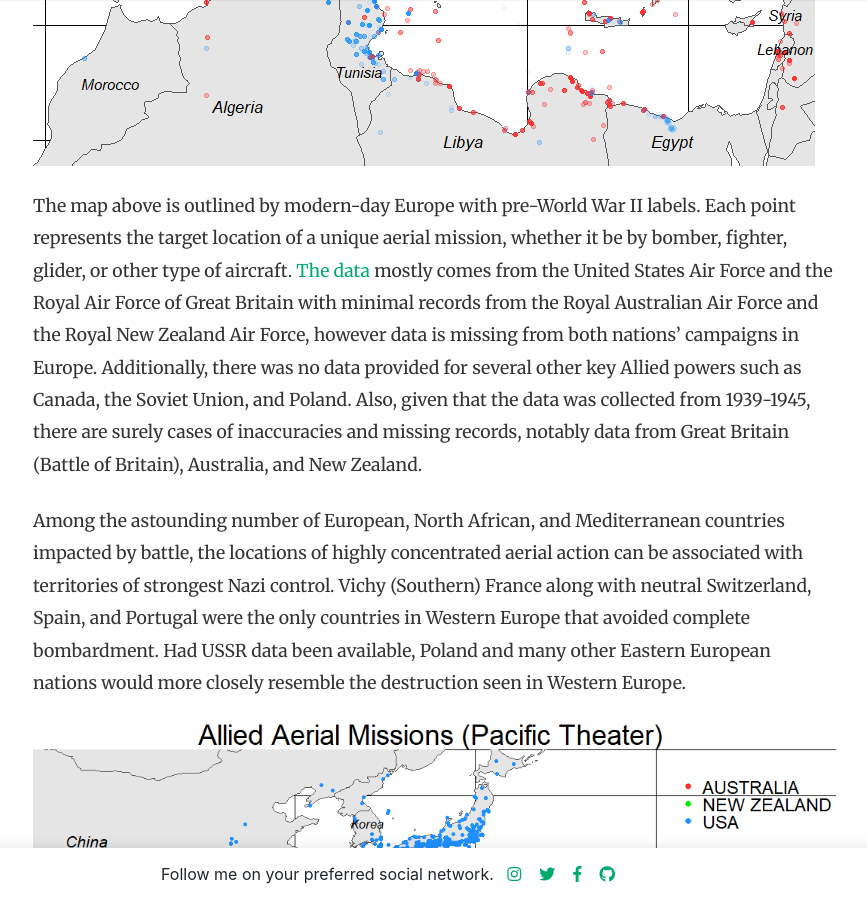
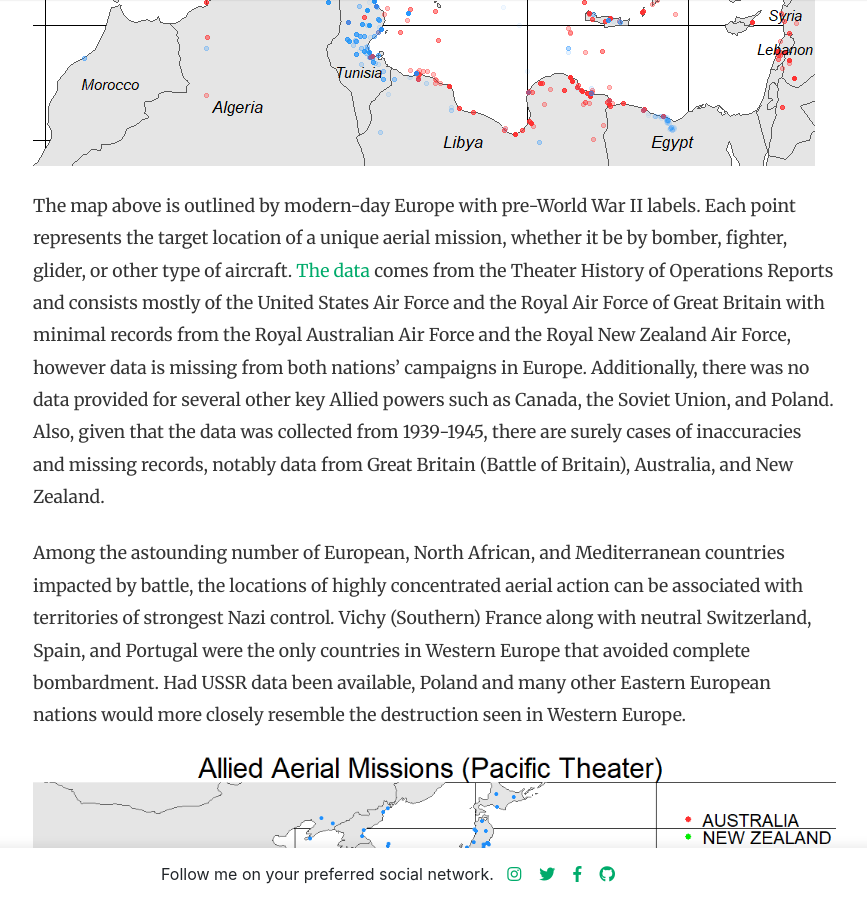
Before and after one commit to malteranalytics/malteranalytics.github.io, a Jekyll site: the page built from _posts/2020-04-13-ww2-strategy.md, in a window 1280 px wide and 900 px high, scrolled down 1347 px. Shown: the whole window, without its empty margins (252-1119 px from the left). Built offline with Jekyll 4.4.1, drawn with Linux system fonts in a browser that asks for light colours; nearby versions of some CDN libraries; comment, search, counter and statistics services are not loaded.

Commit message:
Update 2020-04-13-ww2-strategy.md

```diff
--- a/_posts/2020-04-13-ww2-strategy.md
+++ b/_posts/2020-04-13-ww2-strategy.md
@@ -18,7 +18,7 @@ Next month, May 8<sup>th</sup>, will mark the 75th anniversary of Victory in Eur
 
 
 
-The map above is outlined by modern-day Europe with pre-World War II labels.  Each point represents the target location of a unique aerial mission, whether it be by bomber, fighter, glider, or other type of aircraft.  [The data](https://www.kaggle.com/usaf/world-war-ii){:target="_blank"} mostly comes from the United States Air Force and the Royal Air Force of Great Britain with minimal records from the Royal Australian Air Force and the Royal New Zealand Air Force, however data is missing from both nations' campaigns in Europe.  Additionally, there was no data provided for several other key Allied powers such as Canada, the Soviet Union, and Poland.  Also, given that the data was collected from 1939-1945, there are surely cases of inaccuracies and missing records, notably data from Great Britain (Battle of Britain), Australia, and New Zealand.
+The map above is outlined by modern-day Europe with pre-World War II labels.  Each point represents the target location of a unique aerial mission, whether it be by bomber, fighter, glider, or other type of aircraft.  [The data](https://www.kaggle.com/usaf/world-war-ii){:target="_blank"} comes from the Theater History of Operations Reports and consists mostly of the United States Air Force and the Royal Air Force of Great Britain with minimal records from the Royal Australian Air Force and the Royal New Zealand Air Force, however data is missing from both nations' campaigns in Europe.  Additionally, there was no data provided for several other key Allied powers such as Canada, the Soviet Union, and Poland.  Also, given that the data was collected from 1939-1945, there are surely cases of inaccuracies and missing records, notably data from Great Britain (Battle of Britain), Australia, and New Zealand.
 
 
 Among the astounding number of European, North African, and Mediterranean countries impacted by battle, the locations of highly concentrated aerial action can be associated with territories of strongest Nazi control.  Vichy (Southern) France along with neutral Switzerland, Spain, and Portugal were the only countries in Western Europe that avoided complete bombardment.  Had USSR data been available, Poland and many other Eastern European nations would more closely resemble the destruction seen in Western Europe.
```
